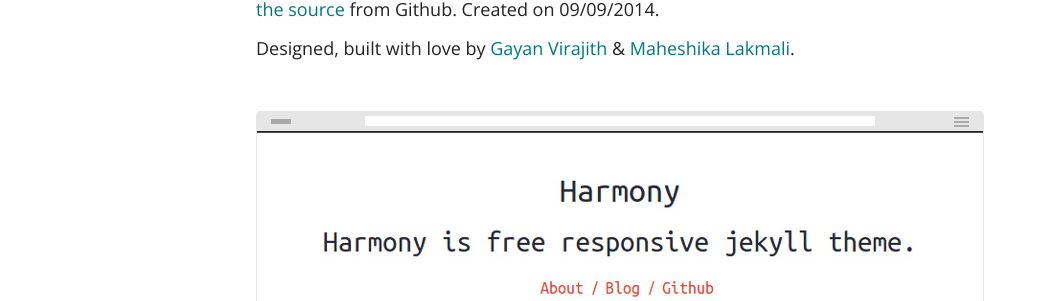
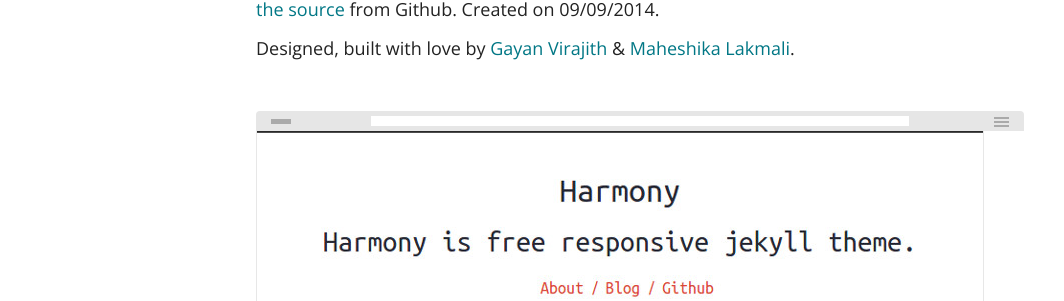
Before and after one commit to gayanvirajith/gayanvirajith.github.io, a Jekyll site: the page built from _posts/2014-11-07-harmony-jeyll-theme.md, in a window 1280 px wide. Shown: the part 319-620 px from the top of the page, without its empty margins (0-1064 px from the left). Built offline with Jekyll 4.4.1, drawn with Linux system fonts in a browser that asks for light colours.

Commit message:
Removed max-width property from browser module

```diff
--- a/assets/css/_sass/modules/_browser-bar.scss
+++ b/assets/css/_sass/modules/_browser-bar.scss
@@ -5,7 +5,6 @@
     @include border-radius(.25em .25em 0 0);
     width: 100%;
     position: relative;
-    max-width: 728px;
     .btn-set {
       position:absolute;
       background-color: rgba(#717171, .5);
```
